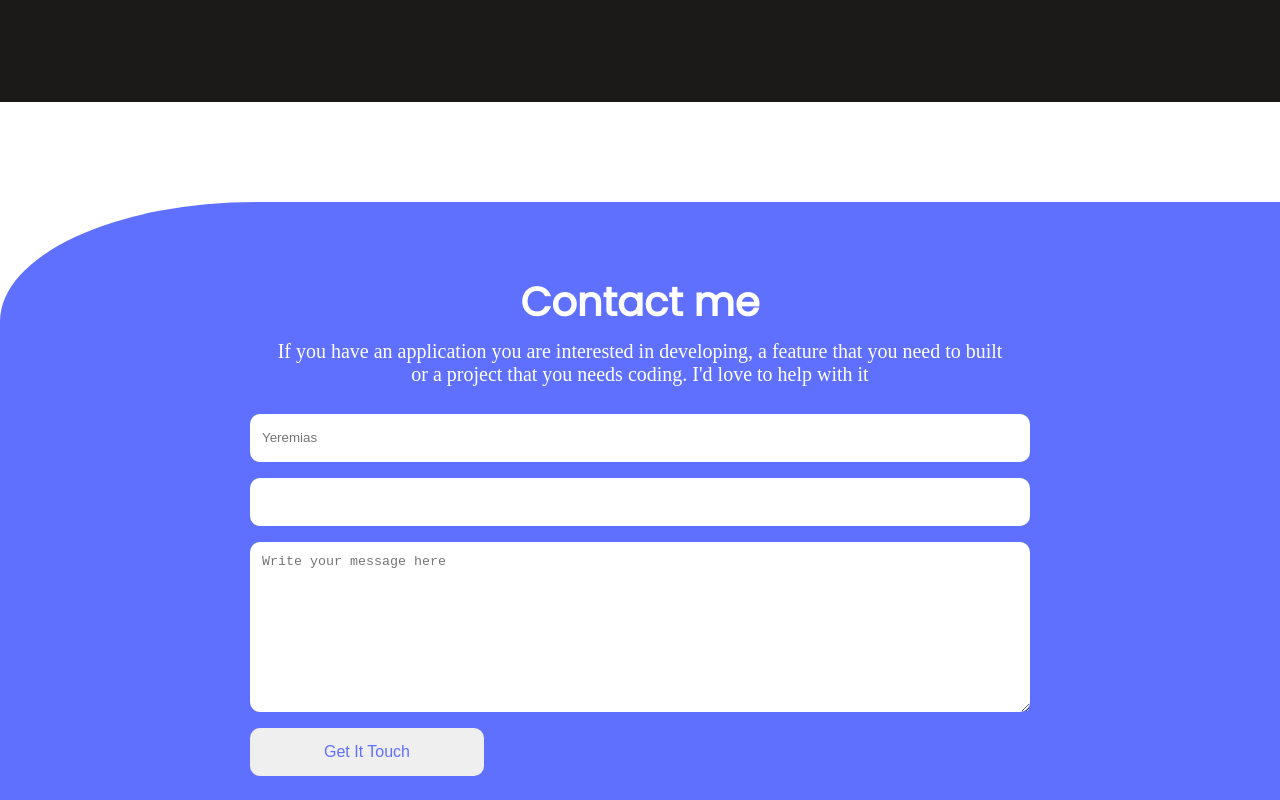
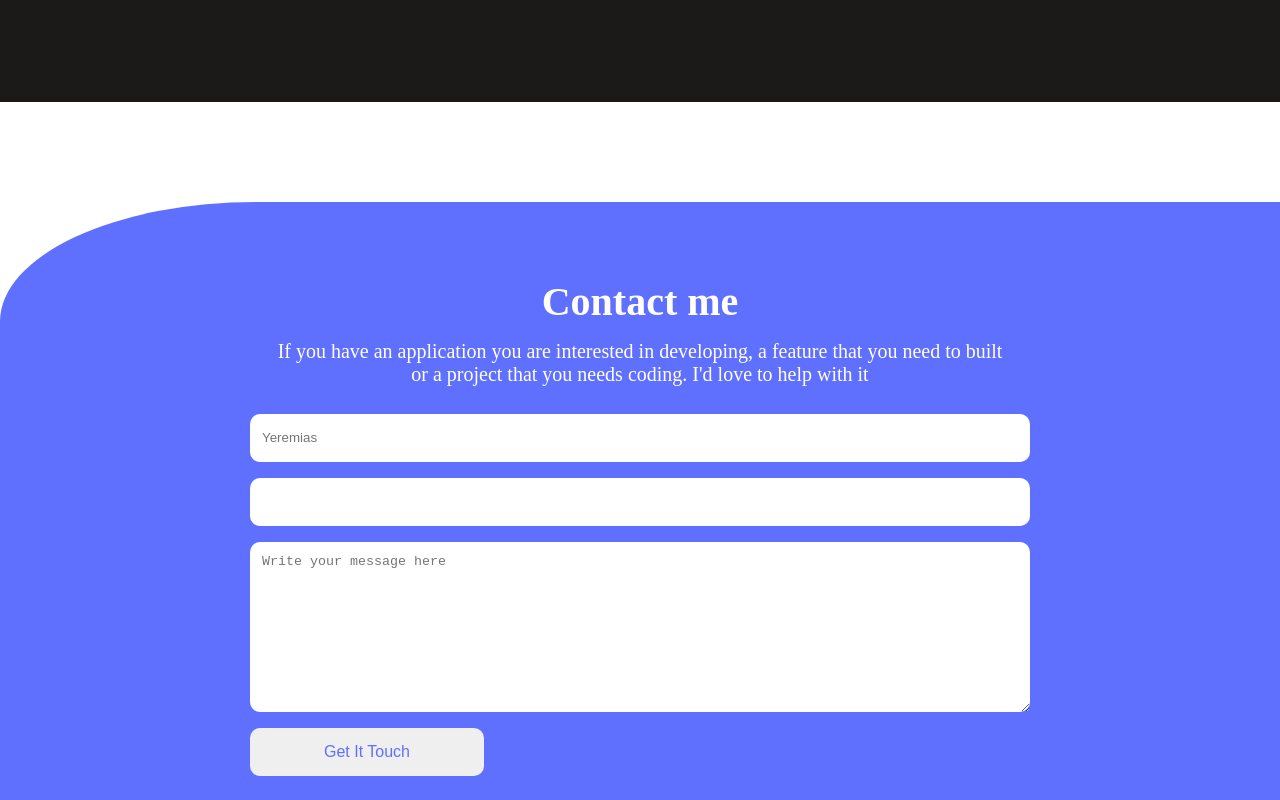
Before and after one commit to Div685/cr-contact-form, a website: page index.html in a window 1280 px wide. Shown: the part 6645-7445 px from the top of the page. Drawn offline with Linux system fonts and the light colour scheme.

Commit message:
Fix linters error

```diff
--- a/css/main.css
+++ b/css/main.css
@@ -354,7 +354,6 @@ li {
 
 .contact-form-description h2 {
   font-size: 40px;
-  font-family: 'Poppins';
   line-height: 52px;
 }
 
--- a/package.json
+++ b/package.json
@@ -18,6 +18,7 @@
   },
   "homepage": "https://github.com/Div685/cr-contact-form#readme",
   "devDependencies": {
+    "hint": "^6.1.11",
     "stylelint": "^13.13.1",
     "stylelint-config-standard": "^21.0.0",
     "stylelint-csstree-validator": "^1.9.0",
```
Also changed, not shown: index.html (+0 -1 lines), 1 other file.
